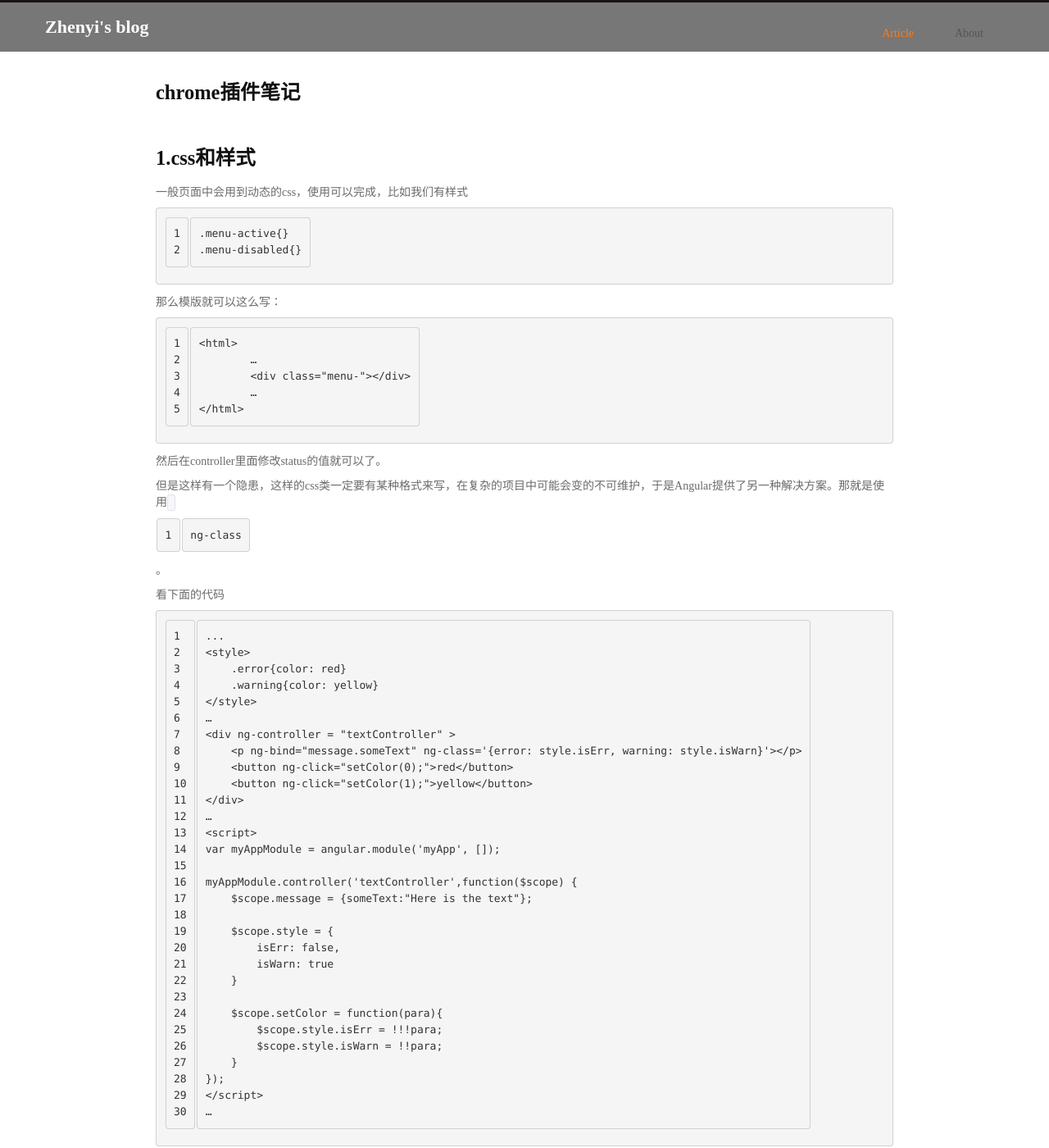
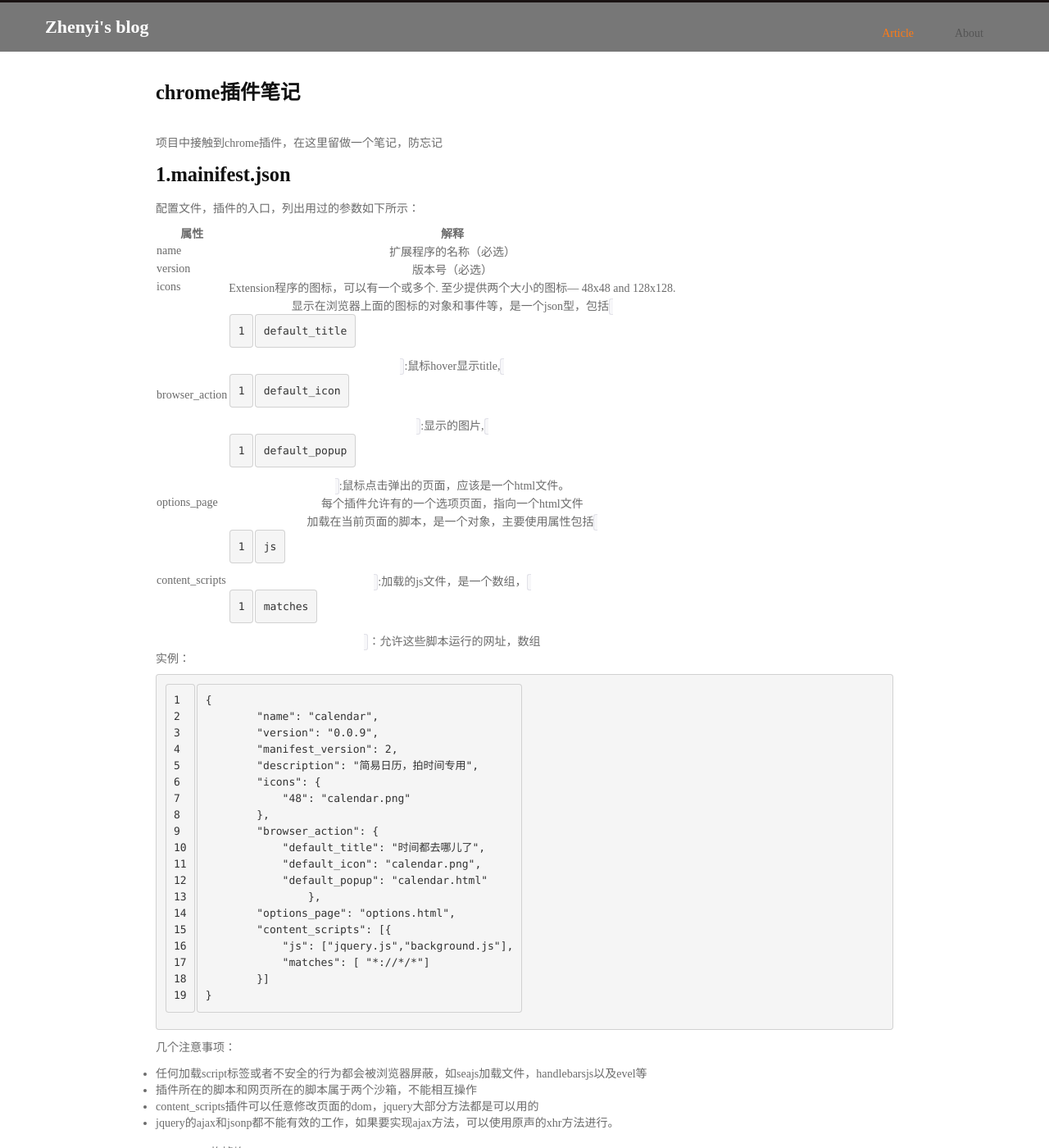
Before and after one commit to ajsdhf/ajsdhf.github.com, a Jekyll site: the page built from _posts/2014-07-16-chrome插件笔记.md, in a window 1280 px wide and 1400 px high. Shown: the whole window at 82% size. Built offline with Jekyll 4.4.1, drawn with Linux system fonts in a browser that asks for light colours; Markdown is read by kramdown in place of the engine named in the settings; some of the changed text lies outside the part shown.

Commit message:
add posts

```diff
--- a/_posts/2014-07-16-chrome插件笔记.md
+++ b/_posts/2014-07-16-chrome插件笔记.md
@@ -5,136 +5,48 @@ cate: article
 type: article
 ---
 
-###1.css和样式
+项目中接触到chrome插件，在这里留做一个笔记，防忘记
 
-一般页面中会用到动态的css，使用{{}}可以完成，比如我们有样式
+###1.mainifest.json
+配置文件，插件的入口，列出用过的参数如下所示：
 
-	.menu-active{}
-	.menu-disabled{}
+| 属性          | 解释          |
+| ------------- |:-------------:|
+| name      	| 扩展程序的名称（必选）|
+| version      | 版本号（必选）    |
+| icons		   | Extension程序的图标，可以有一个或多个. 至少提供两个大小的图标— 48x48 and 128x128.  |
+| browser_action | 显示在浏览器上面的图标的对象和事件等，是一个json型，包括`default_title`:鼠标hover显示title,`default_icon`:显示的图片,`default_popup`:鼠标点击弹出的页面，应该是一个html文件。 |
+| options_page | 每个插件允许有的一个选项页面，指向一个html文件 |
+| content_scripts | 加载在当前页面的脚本，是一个对象，主要使用属性包括`js`:加载的js文件，是一个数组，`matches`：允许这些脚本运行的网址，数组 |
 
-那么模版就可以这么写：
+实例：
 
-	<html>
-		…
-		<div class="menu-{{status}}"></div>
-		…
-	</html>
+	{
+    	"name": "calendar",
+    	"version": "0.0.9",
+    	"manifest_version": 2,
+    	"description": "简易日历，拍时间专用",
+    	"icons": {
+    	    "48": "calendar.png"
+    	},
+    	"browser_action": {
+    	    "default_title": "时间都去哪儿了",
+    	    "default_icon": "calendar.png",
+    	    "default_popup": "calendar.html"
+   	 	},
+    	"options_page": "options.html",
+    	"content_scripts": [{
+    	    "js": ["jquery.js","background.js"],
+    	    "matches": [ "*://*/*"]
+    	}]
+	}
 
-然后在controller里面修改status的值就可以了。
+几个注意事项：
 
-但是这样有一个隐患，这样的css类一定要有某种格式来写，在复杂的项目中可能会变的不可维护，于是Angular提供了另一种解决方案。那就是使用`ng-class`。
-
-看下面的代码
-
-	...
-	<style>
-        .error{color: red}
-        .warning{color: yellow}
-    </style>
-    …
-    <div ng-controller = "textController" >
-        <p ng-bind="message.someText" ng-class='{error: style.isErr, warning: style.isWarn}'></p>
-        <button ng-click="setColor(0);">red</button>
-        <button ng-click="setColor(1);">yellow</button>
-    </div>
-    …
-    <script>
-    var myAppModule = angular.module('myApp', []);
-
-    myAppModule.controller('textController',function($scope) {
-        $scope.message = {someText:"Here is the text"};
-
-        $scope.style = {
-            isErr: false,
-            isWarn: true
-        }
-
-        $scope.setColor = function(para){
-            $scope.style.isErr = !!!para;
-            $scope.style.isWarn = !!para;
-        }
-    });
-    </script>
-    …
-
-在`ng-class`里面可以直接写表达式{error: style.isErr, warning: style.isWarn}，当属性style.isErr为true时就会添加css类为error的类，false则去掉该类。
-
-表达式可以写的更加复杂一些，里面可以添加各种表达式，这样就可以做很多事情了。
-
-###2.filter
-
-filter也是Angular里面特别好用的一个功能，顾名思义，就是过滤器，使用格式是：
-
-	{{expression | filterName : parammeter1 : parameter2 : …  parameterN}}
-
-Augular已经内置了不少的过滤器，比如uppercase,currency等等，例如
-
-	{{'dddd' | uppercase}}
-
-得到的结果会是
-
-	DDDD
-
-当然内置的肯定是不够用的，那么我们可以自己定义filter，比如我只要首字母大写
-
-	var myAppModule = angular.module('myApp', []);
-
-	myAppModule.filter('firstUpper',function(){
-       var filter = function(input){
-           if(!input) return '';
-           input = input.charAt(0).toUpperCase() + input.slice(1);
-           return input;
-       }
-        return filter;
-    });
-
-使用的时候只要
-
-	{{'dddd' | firstUpper}}
++ 任何加载script标签或者不安全的行为都会被浏览器屏蔽，如seajs加载文件，handlebarsjs以及evel等
++ 插件所在的脚本和网页所在的脚本属于两个沙箱，不能相互操作
++ content_scripts插件可以任意修改页面的dom，jquery大部分方法都是可以用的
++ jquery的ajax和jsonp都不能有效的工作，如果要实现ajax方法，可以使用原声的xhr方法进行。
 
 
-得到的结果会是
-
-	Dddd
-
-###3.$watch
-
-监控所有数据模型变化，先在这里挖个坑，以后再填（会填么？）
-
-###4.使用Module组织依赖关系
-
-为了维护大型的应用，现在很多项目都是使用模块化管理代码的，包括我现在在用的seajs。Angular里面也有模块化的功能，提供了三种不同的方法，这里只说一种，那就是`factory`。直接上代码：
-
-	myAppModule.factory('Items',function(){
-        var items = {};
-        items.query = function(){
-            //一系列逻辑代码
-            return [
-                {name: 'name1',type: 'type1'},
-                {name: 'name2',type: 'type2'},
-                {name: 'name3',type: 'type3'}
-            ]
-        }
-        return items;
-    });
-
-这里新建了一个Items的服务，里面返回一个对象，这个服务可以由controller直接使用，比如
-
-	myAppModule.controller('tableController',function($scope,Items) {
-        $scope.restaurants = Items.query();
-    });
-
-html代码：
-
-	 <table ng-controller = "tableController">
-        <tr ng-repeat = 'res in restaurants' >
-            <td>{{res.type}}</td>
-            <td>{{res.name}}</td>
-        </tr>
-    </table>
-
-可以得到一个三行的表格。
-
-一般服务的命名规则不要使用$开头，免得和内置的对象命名冲突。
-
-2014.04.22 施桢屹
+2014.07.16 施桢屹
```
